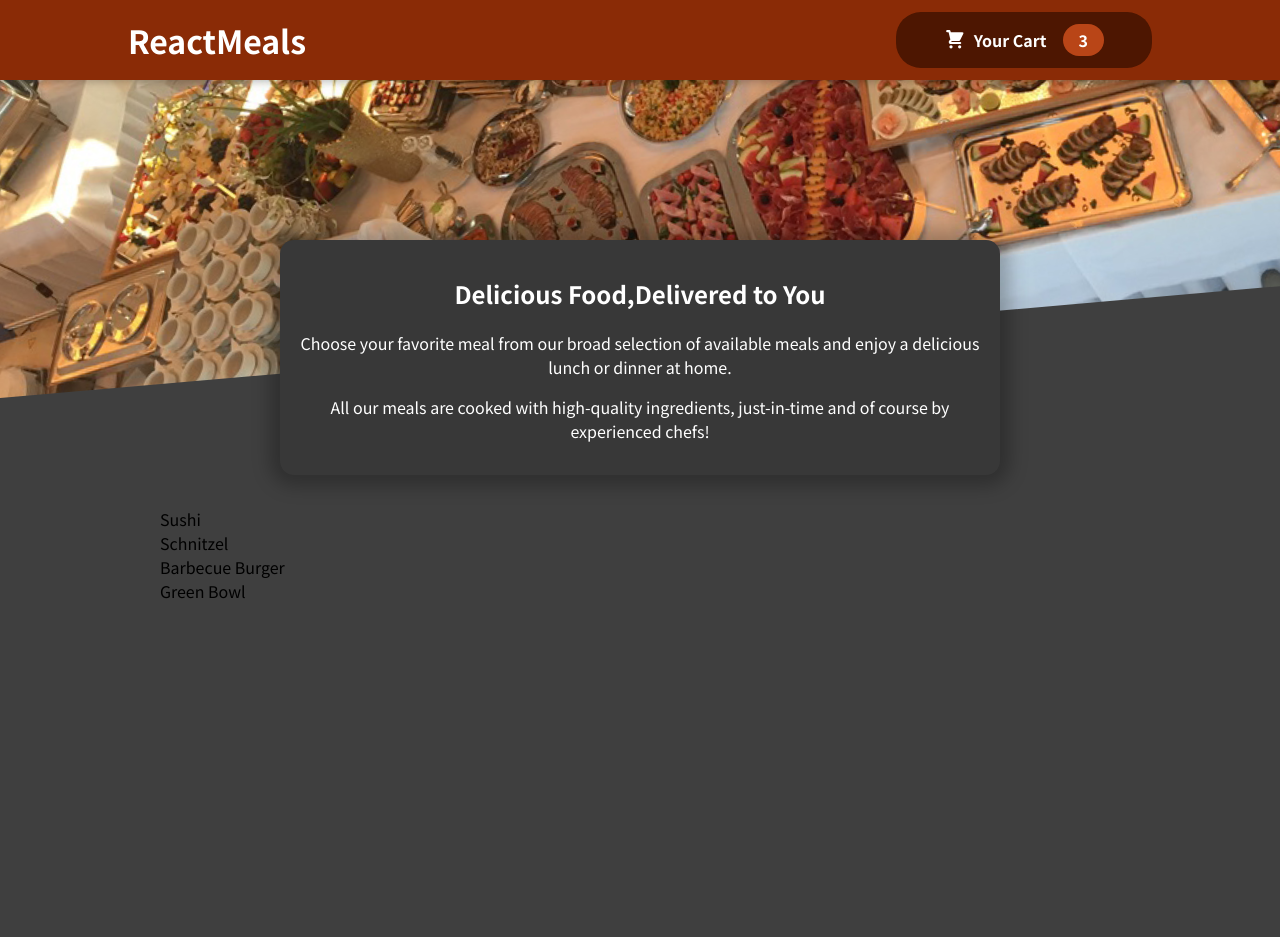
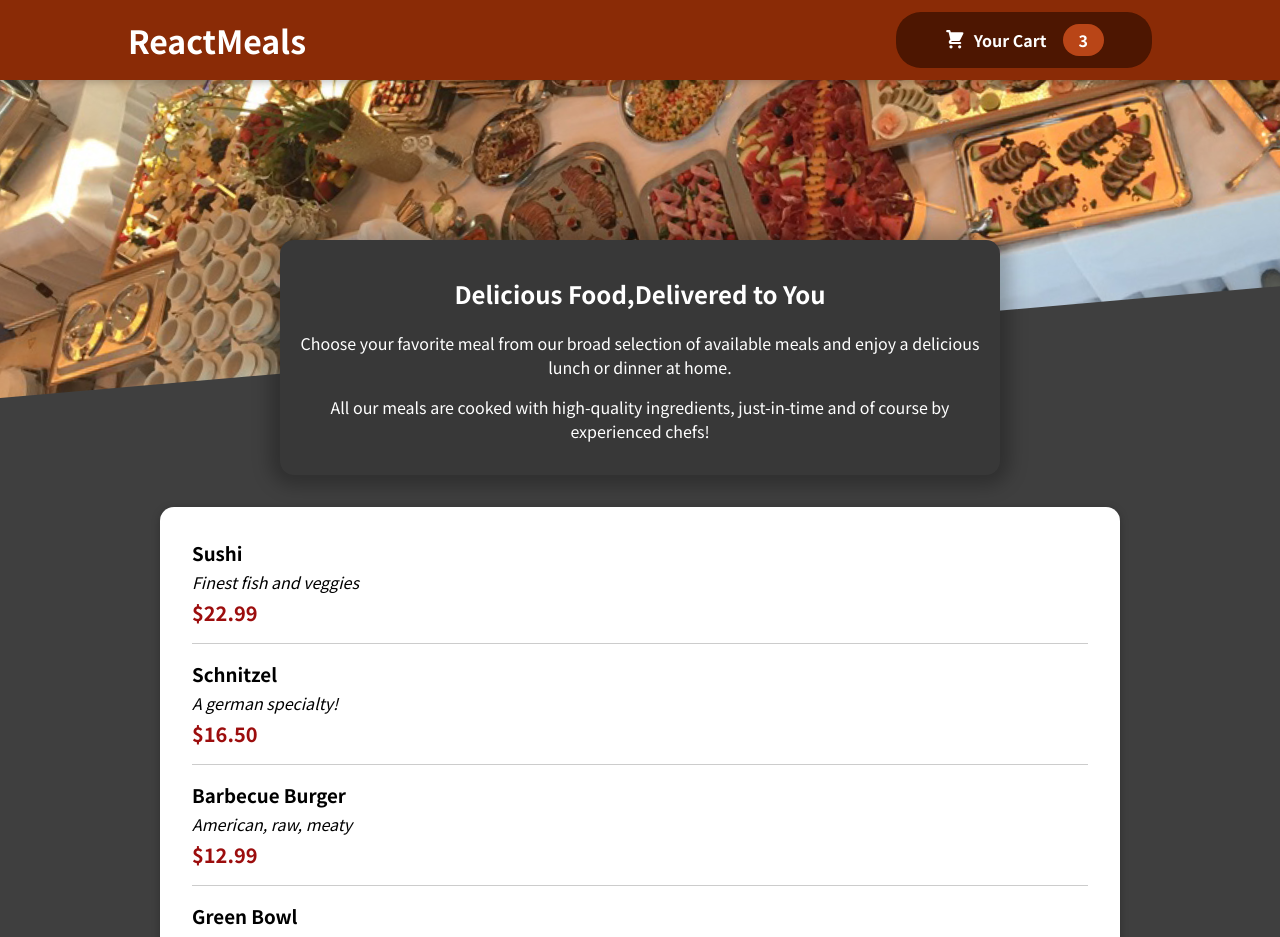
Before and after one commit to codepath26/FoodOrderingApp_React, a JavaScript app: page / in a window 1280 px wide. Shown: the top 937 px of the page. Before the commit the page ends 800 px from the top, so only its background shows below. Built offline with nearby package versions, Linux system fonts and the light colour scheme.

Commit message:
MealItems added

```diff
--- a/src/Components/Meals/AvailableMeals.js
+++ b/src/Components/Meals/AvailableMeals.js
@@ -1,4 +1,6 @@
+import Card from '../UI/Card';
 import classes from './AvailableMeals.module.css'
+import MealItem from './MealItem/MealItem';
 const DUMMY_MEALS = [
   {
     id: 'm1',
@@ -27,16 +29,14 @@
 ];
 
 export default function AvailableMeals() {
-  const mealsList = DUMMY_MEALS.map(meal =>{
-    return (
-      <li>{meal.name}</li>
-      )
-  })
+  const mealsList = DUMMY_MEALS.map(meal =><MealItem key={meal.id} name={meal.name} description = {meal.description} price={meal.price}/>)
   return (
     <section className={classes.meals}>
+      <Card>
       <ul>
         {mealsList}
       </ul>
+      </Card>
 
     </section>
   )
--- /dev/null
+++ b/src/Components/Meals/MealItem/MealItem.js
@@ -0,0 +1,13 @@
+import classes from './MealItem.module.css'
+const MealItem = (props)=>{
+  const price = `$${props.price.toFixed(2)}`;
+return <li className={classes.meal}>
+  <div>
+    <h3>{props.name}</h3>
+    <div className={classes.description}>{props.description}</div>
+    <div className={classes.price}>{price}</div>
+    </div>
+  <div></div>
+</li>
+}
+export default MealItem;
--- /dev/null
+++ b/src/Components/Meals/MealItem/MealItem.module.css
@@ -0,0 +1,19 @@
+.meal{
+  display: flex;
+  justify-content: space-between;
+  border-bottom: 1px solid #ccc;
+  margin: 1rem;
+  padding-bottom: 1rem;
+}
+.meal h3 {
+  margin: 0 0 0.25rem 0;
+}
+.description{
+  font-style: italic;
+}
+.price{
+  color: rgb(156, 13, 13);
+  font-weight: bold;
+  margin-top: 0.25rem;
+  font-size: 1.25rem;
+}
--- /dev/null
+++ b/src/Components/UI/Card.js
@@ -0,0 +1,5 @@
+import classes from './Card.module.css'
+const Card   = props =>{
+return <div className={classes.card}>{props.children}</div>
+}
+export default Card;
--- /dev/null
+++ b/src/Components/UI/Card.module.css
@@ -0,0 +1,6 @@
+.card {
+  padding: 1rem;
+  box-shadow: 0 2px 8px rgba(0, 0, 0, 0.25);
+  border-radius: 14px;
+  background-color: white;
+}
```
Also changed, not shown: src/Components/Meals/MealItem/MealItemForm.js (added).
